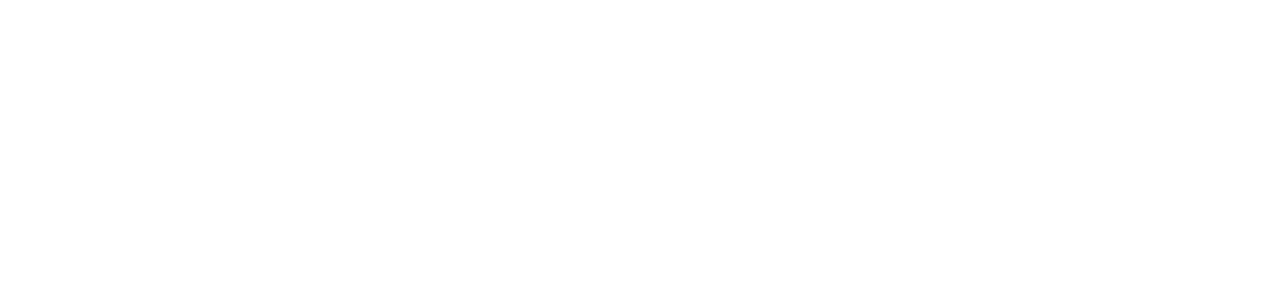
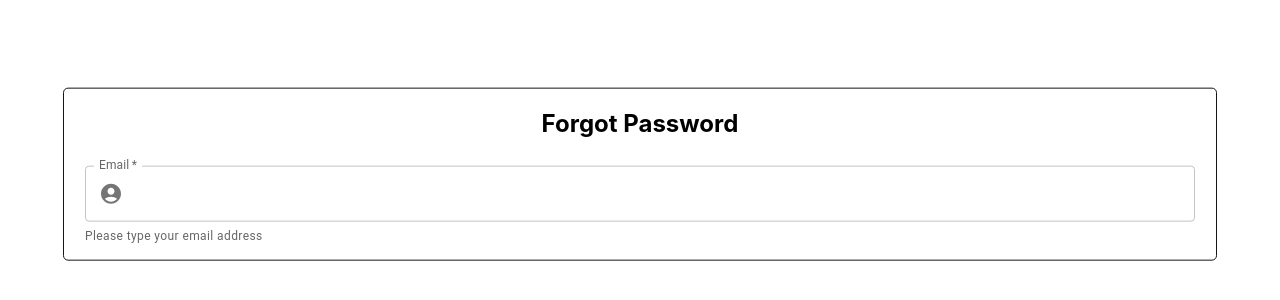
Before and after one commit to YumiKimbara/Photomaton-frontend, a React (Create React App) app: page /forgotpassword in a window 1280 px wide. Before the commit this address had no page. Shown: the part 226-526 px from the top of the page. Built offline with nearby package versions, Linux system fonts and the light colour scheme.

Commit message:
just commit

```diff
--- a/src/App.js
+++ b/src/App.js
@@ -2,11 +2,13 @@
 import Register from "./components/Register"
 import '../src/styles/Main.scss'
 import Login from "./components/Login";
+import Explore from "./components/Explore";
 import {
   BrowserRouter,
   Routes,
   Route
 } from "react-router-dom";
+import ForgotPassword from "./components/ForgotPassword";
 
 function App() {
   return (
@@ -15,9 +17,10 @@
         <Routes>
           <Route path="register" element={<Register />} />
           <Route path="login" element={<Login />} />
-          {/* <Route path="/" element={<Home />} />
+          <Route path="forgotpassword" element={<ForgotPassword />} />
+          {/* <Route path="/" element={<Home />} />  */}
           <Route path="explore" element={<Explore />} />
-          <Route path="profile" element={<Profile />} />
+          {/* <Route path="profile" element={<Profile />} />
           <Route path="message" element={<Message />} /> */}
         </Routes>
       </BrowserRouter>
--- /dev/null
+++ b/src/components/Explore.js
@@ -0,0 +1,74 @@
+import * as React from 'react';
+import ImageList from '@mui/material/ImageList';
+import ImageListItem from '@mui/material/ImageListItem';
+
+const Explore = () => {
+  return (
+    <ImageList sx={{ width: 500, height: 450 }} cols={1} rowHeight={164}>
+      {itemData.map((item) => (
+        <ImageListItem key={item.img}>
+          <img
+            src={`${item.img}?w=164&h=164&fit=crop&auto=format`}
+            srcSet={`${item.img}?w=164&h=164&fit=crop&auto=format&dpr=2 2x`}
+            alt={item.title}
+            loading="lazy"
+          />
+        </ImageListItem>
+      ))}
+    </ImageList>
+  );
+}
+
+const itemData = [
+  {
+    img: 'https://images.unsplash.com/photo-1551963831-b3b1ca40c98e',
+    title: 'Breakfast',
+  },
+  {
+    img: 'https://images.unsplash.com/photo-1551782450-a2132b4ba21d',
+    title: 'Burger',
+  },
+  {
+    img: 'https://images.unsplash.com/photo-1522770179533-24471fcdba45',
+    title: 'Camera',
+  },
+  {
+    img: 'https://images.unsplash.com/photo-1444418776041-9c7e33cc5a9c',
+    title: 'Coffee',
+  },
+  {
+    img: 'https://images.unsplash.com/photo-1533827432537-70133748f5c8',
+    title: 'Hats',
+  },
+  {
+    img: 'https://images.unsplash.com/photo-1558642452-9d2a7deb7f62',
+    title: 'Honey',
+  },
+  {
+    img: 'https://images.unsplash.com/photo-1516802273409-68526ee1bdd6',
+    title: 'Basketball',
+  },
+  {
+    img: 'https://images.unsplash.com/photo-1518756131217-31eb79b20e8f',
+    title: 'Fern',
+  },
+  {
+    img: 'https://images.unsplash.com/photo-1597645587822-e99fa5d45d25',
+    title: 'Mushrooms',
+  },
+  {
+    img: 'https://images.unsplash.com/photo-1567306301408-9b74779a11af',
+    title: 'Tomato basil',
+  },
+  {
+    img: 'https://images.unsplash.com/photo-1471357674240-e1a485acb3e1',
+    title: 'Sea star',
+  },
+  {
+    img: 'https://images.unsplash.com/photo-1589118949245-7d38baf380d6',
+    title: 'Bike',
+  },
+];
+
+
+export default Explore;
--- /dev/null
+++ b/src/components/ForgotPassword.js
@@ -0,0 +1,42 @@
+import * as React from 'react';
+import Box from '@mui/material/Box';
+import TextField from '@mui/material/TextField';
+import Button from '@mui/material/Button';
+import Link from '@mui/material/Link';
+import AccountCircle from '@mui/icons-material/AccountCircle';
+import InputAdornment from '@mui/material/InputAdornment';
+
+
+
+const ForgotPassword = () => {
+
+    return (
+        <Box
+            component="form"
+            sx={{
+                '& .MuiTextField-root': { m: 1, width: '25ch' },
+            }}
+            noValidate
+            autoComplete="off"
+        >
+            <div className="Login-Area">
+                <div className="Login-title">
+                    <h2>Forgot Password</h2>
+                </div>
+                <div className="Login-form">
+                    <TextField required id="outlined-basic" label="Email" variant="outlined" helperText="Please type your email address"
+                        InputProps={{
+                            startAdornment: (
+                                <InputAdornment position="start">
+                                    <AccountCircle />
+                                </InputAdornment>
+                            ),
+                        }}
+                    />
+                </div>
+            </div>
+        </Box>
+    )
+}
+
+export default ForgotPassword;
--- a/src/components/Login.js
+++ b/src/components/Login.js
@@ -60,8 +60,9 @@
                     />
 
                     <FormControl sx={{ m: 1, width: '25ch' }} variant="outlined">
-                        <InputLabel htmlFor="outlined-adornment-password">Password</InputLabel>
+                        <InputLabel required htmlFor="outlined-adornment-password">Password</InputLabel>
                         <OutlinedInput
+                            required
                             id="outlined-adornment-password"
                             type={values.showPassword ? 'text' : 'password'}
                             value={values.password}
@@ -83,6 +84,7 @@
                                 </InputAdornment>
                             }
                             label="Password"
+                            helperText="Please type your email or username"
                             InputProps={{
                                 startAdornment: (
                                     <InputAdornment position="start">
@@ -106,7 +108,7 @@
                 <div className="Login-google">
                     <p>Or Login Witth </p>
                     <Link href="#" underline="none">
-                        <img src={Google} />
+                        <img src={Google} alt="google icon"/>
                     </Link>
                 </div>
                 <div className="Login-register">
--- a/src/components/Register.js
+++ b/src/components/Register.js
@@ -11,6 +11,7 @@
 import InputLabel from '@mui/material/InputLabel';
 import OutlinedInput from '@mui/material/OutlinedInput'; import IconButton from '@mui/material/IconButton';
 import InputAdornment from '@mui/material/InputAdornment';
+
 
 const Register = () => {
 
--- a/src/index.css
+++ b/src/index.css
@@ -12,3 +12,7 @@
   font-family: source-code-pro, Menlo, Monaco, Consolas, "Courier New",
     monospace;
 }
+
+input::placeholder {
+  color: red !important;
+}
```
Also changed, not shown: src/styles/Home.scss (added).
